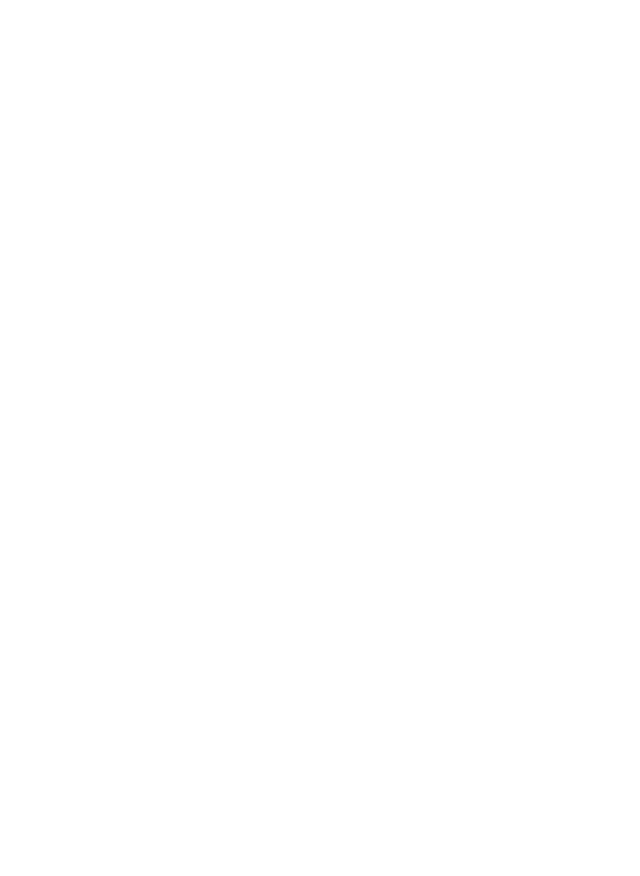
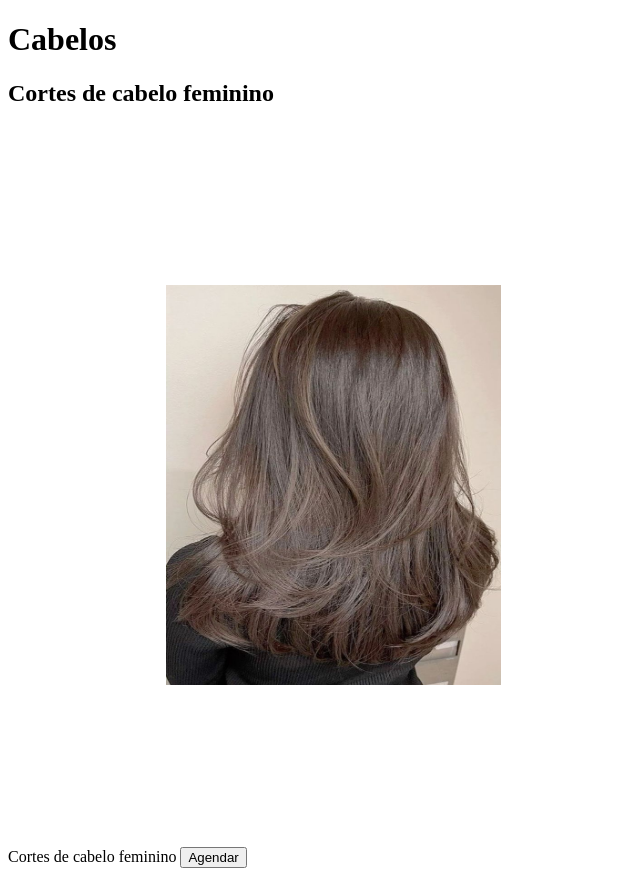
Before and after one commit to TaiSalvador/Trabalho-Final, a plain HTML site: page Frontend/servico.html in a window 1280 px wide. Shown: the whole page, without its empty margins (0-640 px from the left). Before the commit the page ends 800 px from the top, so only its background shows below. Drawn offline with Linux system fonts and the light colour scheme.

Commit message:
servicos.

```diff
--- a/Frontend/servico.html
+++ b/Frontend/servico.html
@@ -5,8 +5,22 @@
     <meta name="viewport" content="width=device-width, initial-scale=1.0">
     <title>Document</title>
 </head>
+<style>
+    img{
+        width: 335px;
+        height: 400px;
+        flex-shrink: 0;
+        margin: 158px;
+    }
+
+</style>
 <body>
-    <img src="">
+    <h1>Cabelos</h1>
+
+    <h2>Cortes de cabelo feminino </h2>
+    <img src="imagens/cortefeminino.jpg">
+    <div class=" rodape">Cortes de cabelo feminino
+ <button> Agendar</button>
 
 </body>
 </html>
```
